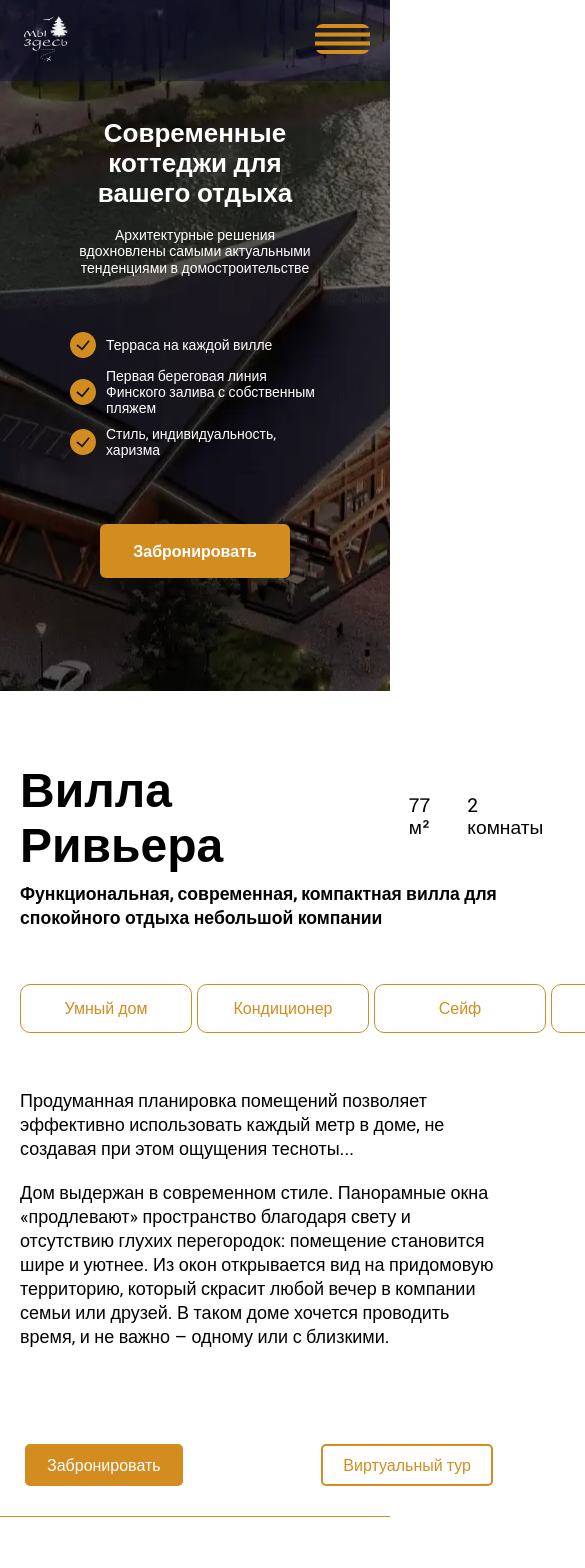
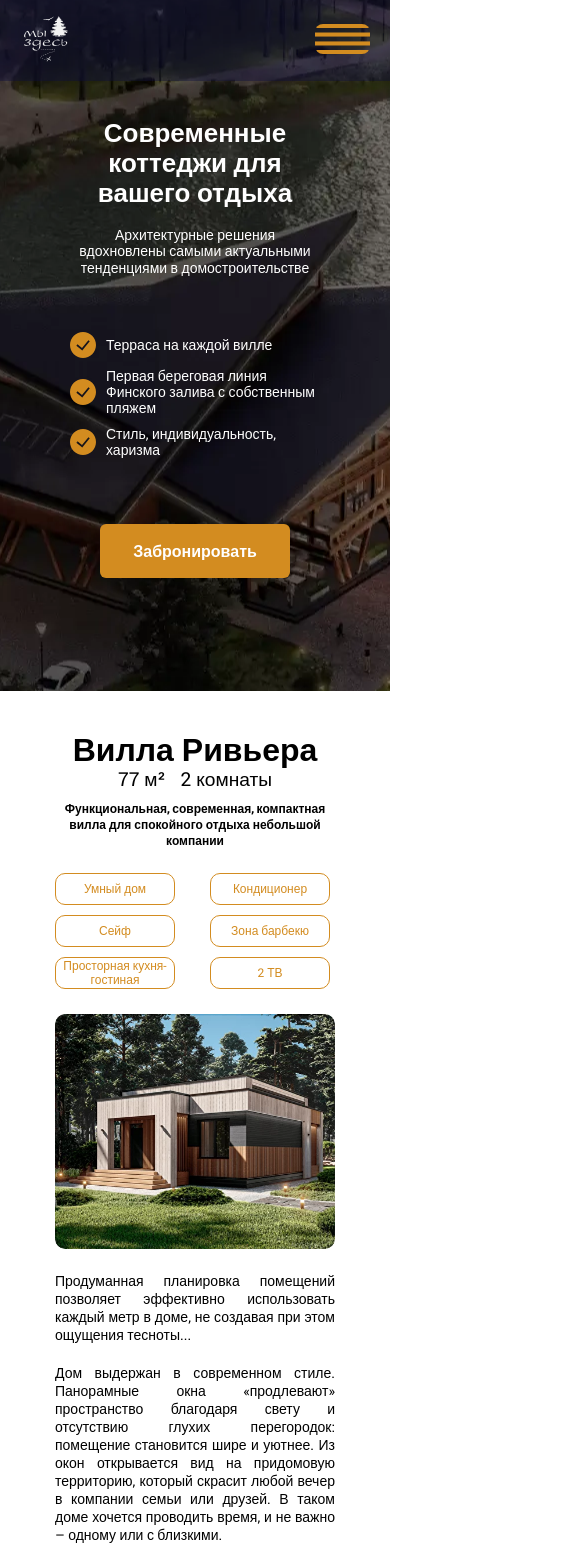
Before and after one commit to iavianm/mizdes-react, a React (Vite) app: page /houses in a window 390 px wide. Shown: the top 1568 px of the page, 585 px wide, since content can reach past the window. Built offline with nearby package versions, Linux system fonts and the light colour scheme.

Commit message:
fix adaptive

```diff
--- a/src/components/Houses/Houses.css
+++ b/src/components/Houses/Houses.css
@@ -45,6 +45,7 @@
   padding: 0 0 20px 0;
   font-size: 18px;
   line-height: 24px;
+  text-align: justify;
 }
 
 /*.villa-text:last-child {*/
@@ -64,6 +65,10 @@
 
 .button-book:hover {
   transform: scale(1.03);
+}
+
+.villa-tags-items {
+  height: 38px;
 }
 
 .villa-tags-items:hover {
@@ -130,3 +135,146 @@
   display: flex;
   justify-content: space-between;
 }
+
+@media screen and (max-width: 1200px) {
+  .villa-info-size {
+    width: 80%;
+    margin-bottom: 50px;
+  }
+}
+
+@media screen and (max-width: 1120px) {
+  .container {
+    display: block;
+    /*flex-wrap: wrap;*/
+    max-width: 800px; /* Адаптируйте под ваш макет */
+    margin: 50px auto; /* Центрирование контейнера */
+    gap: 20px; /* Отступы между элементами */
+    border-bottom: #d38c20 1px solid;
+  }
+
+  .villa-description-container {
+    flex-direction: column-reverse;
+    align-items: center;
+  }
+
+  .villa-description-about {
+    width: 80%;
+  }
+
+  .villa-tags {
+    display: flex;
+    /*justify-content: space-between;*/
+    flex-wrap: wrap;
+    margin-bottom: 50px;
+    width: 80%;
+  }
+
+  .villa-info {
+    flex: none; /* Занимает 3 части из 5 */
+    display: flex;
+    justify-content: center;
+    flex-wrap: wrap;
+    padding: 20px;
+  }
+
+  .villa-info-size {
+    width: 80%;
+    margin-bottom: 50px;
+    text-align: center;
+  }
+
+  .villa-image {
+    position: relative;
+    width: 80%;
+    margin-bottom: 20px;
+  }
+
+  .villa-image img {
+    /*display: flex;*/
+    /*margin: 0 auto;*/
+    /*height: 60vh;*/
+    width: 100%;
+    object-fit: cover;
+  }
+
+  .villa-tags span {
+    padding: 3px;
+    width: 45%;
+  }
+}
+
+@media screen and (max-width: 770px) {
+  .villa-info-size {
+    /*width: 80%;*/
+    margin-bottom: 20px;
+  }
+
+  .villa-info-container {
+    display: block;
+    align-items: center;
+    gap: 50px;
+    margin-bottom: 10px;
+  }
+
+  .villa-specs {
+    justify-content: center;
+  }
+}
+
+@media screen and (max-width: 500px) {
+  .container {
+    margin-top: 20px;
+  }
+
+  .villa-title {
+    font-size: 2rem;
+  }
+
+  .villa-description {
+    font-size: 12px;
+    line-height: normal;
+  }
+
+  .villa-tags-items {
+    height: 24px;
+    font-size: 12px;
+  }
+
+  .villa-text {
+    font-size: 14px;
+    line-height: 18px;
+  }
+
+  .villa-tags {
+    margin-bottom: 20px;
+  }
+
+  .villa-tags span {
+    padding: 3px;
+    /*width: 120px;*/
+  }
+}
+
+@media screen and (max-width: 465px) {
+  .villa-tags-items {
+    height: 24px;
+    font-size: 12px;
+  }
+
+  .villa-tags span {
+    padding: 3px;
+    width: 40%;
+  }
+
+  /*.button-book,*/
+  /*.button-tour {*/
+  /*  padding: 7px 14px;*/
+  /*  margin: 10px 5px;*/
+  /*  font-size: 12px;*/
+  /*}*/
+
+  .buttons-container {
+    flex-direction: column;
+  }
+}
```
